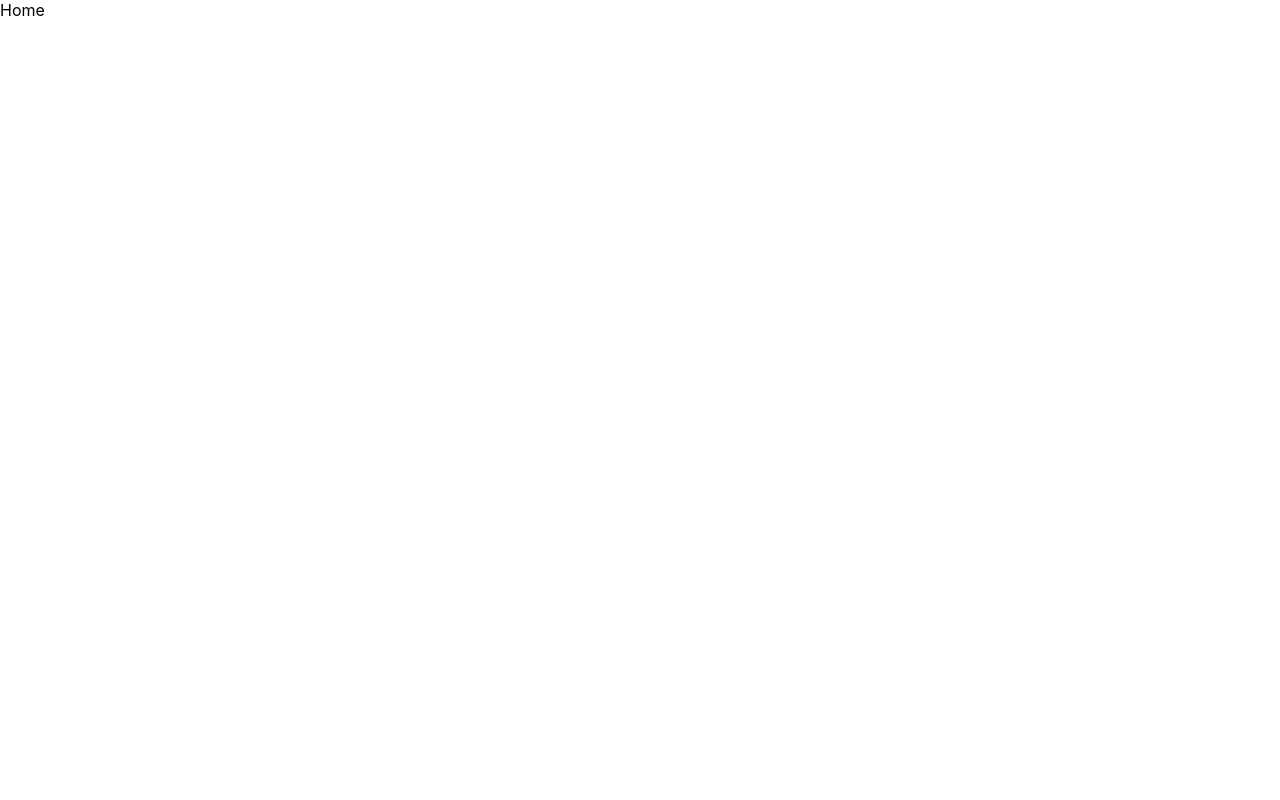
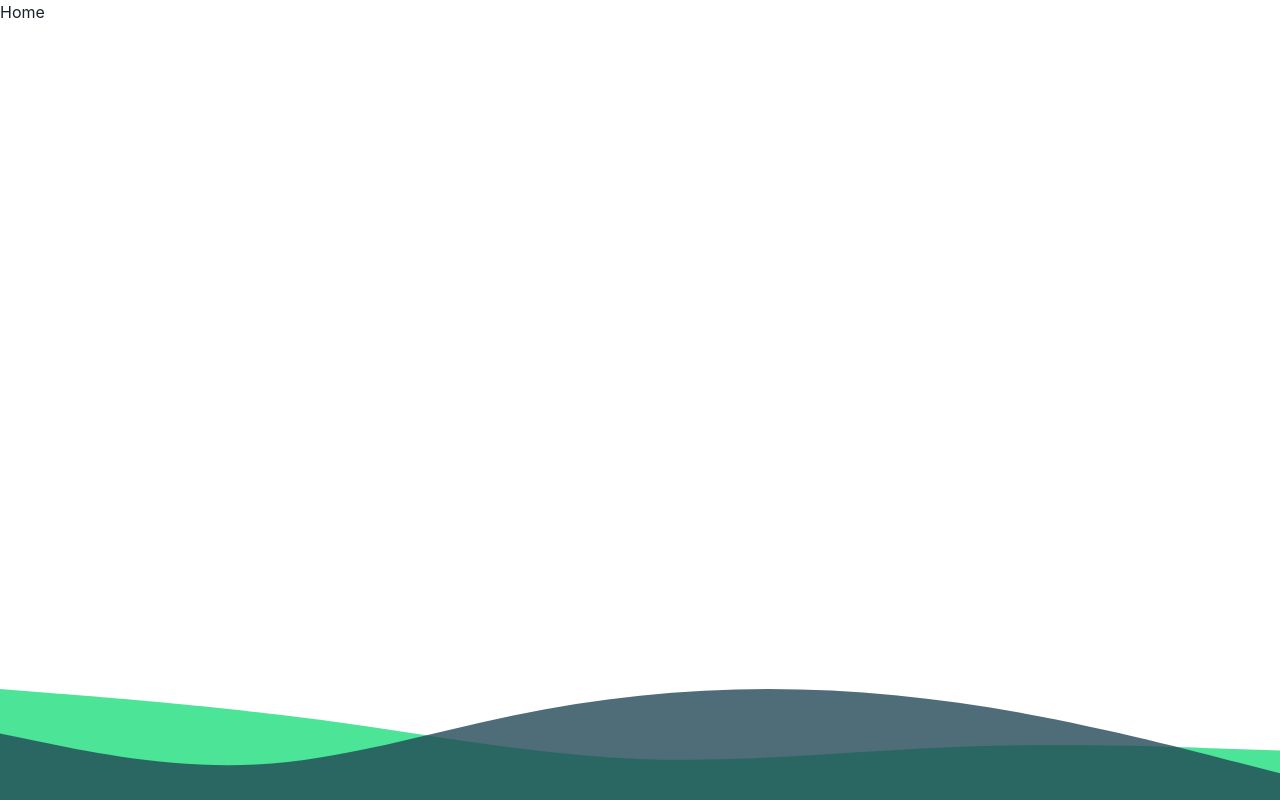
Before and after one commit to AgrotechASETeam15/agrotech-frontend, a Next.js app: page / in a window 1280 px wide. Built offline with nearby package versions, Linux system fonts and the light colour scheme.

Commit message:
add: overall layout and and theme

```diff
--- /dev/null
+++ b/layouts/Layout.jsx
@@ -0,0 +1,29 @@
+import { Box, Image } from '@chakra-ui/react';
+import React from 'react';
+
+const Layout = ({ children }) => {
+  return (
+    <>
+      <Box position={'relative'}>
+        {children}
+        <Image
+          position={'fixed'}
+          //  position: fixed;
+          //  left: 0;
+          //  bottom: 0;
+          //  width: 100%;
+          //  background-color: red;
+          //  color: white;
+          //  text-align: center;
+          left='0px'
+          bottom='0px'
+          width='100%'
+          src='/svgs/bg.svg'
+          alt='background'
+        />
+      </Box>
+    </>
+  );
+};
+
+export default Layout;
--- a/pages/_app.js
+++ b/pages/_app.js
@@ -1,7 +1,14 @@
-import '../styles/globals.css'
+import { ChakraProvider } from '@chakra-ui/react';
+import Layout from '../layouts/Layout';
 
 function MyApp({ Component, pageProps }) {
-  return <Component {...pageProps} />
+  return (
+    <ChakraProvider>
+      <Layout>
+        <Component {...pageProps} />
+      </Layout>
+    </ChakraProvider>
+  );
 }
 
-export default MyApp
+export default MyApp;
--- /dev/null
+++ b/utils/theme.js
@@ -0,0 +1,29 @@
+import { extendTheme } from '@chakra-ui/react';
+import { mode } from '@chakra-ui/theme-tools';
+
+const dark = '#232323';
+const light = '#E5E5E5';
+
+const theme = extendTheme({
+  styles: {
+    // eslint-disable-next-line @typescript-eslint/no-explicit-any
+    global: (props) => ({
+      body: {
+        bg: mode(light, dark)(props),
+      },
+    }),
+  },
+  components: {
+    Modal: {
+      baseStyle: () => ({
+        dialog: {
+          width: ['auto', 'auto', '95%', '100%'],
+          bg: '#1F1F1F',
+          color: 'white',
+        },
+      }),
+    },
+  },
+});
+
+export default theme;
```
Also changed, not shown: public/svgs/bg.svg (added), 1 other file (tests, documents, lock files or other folders).
